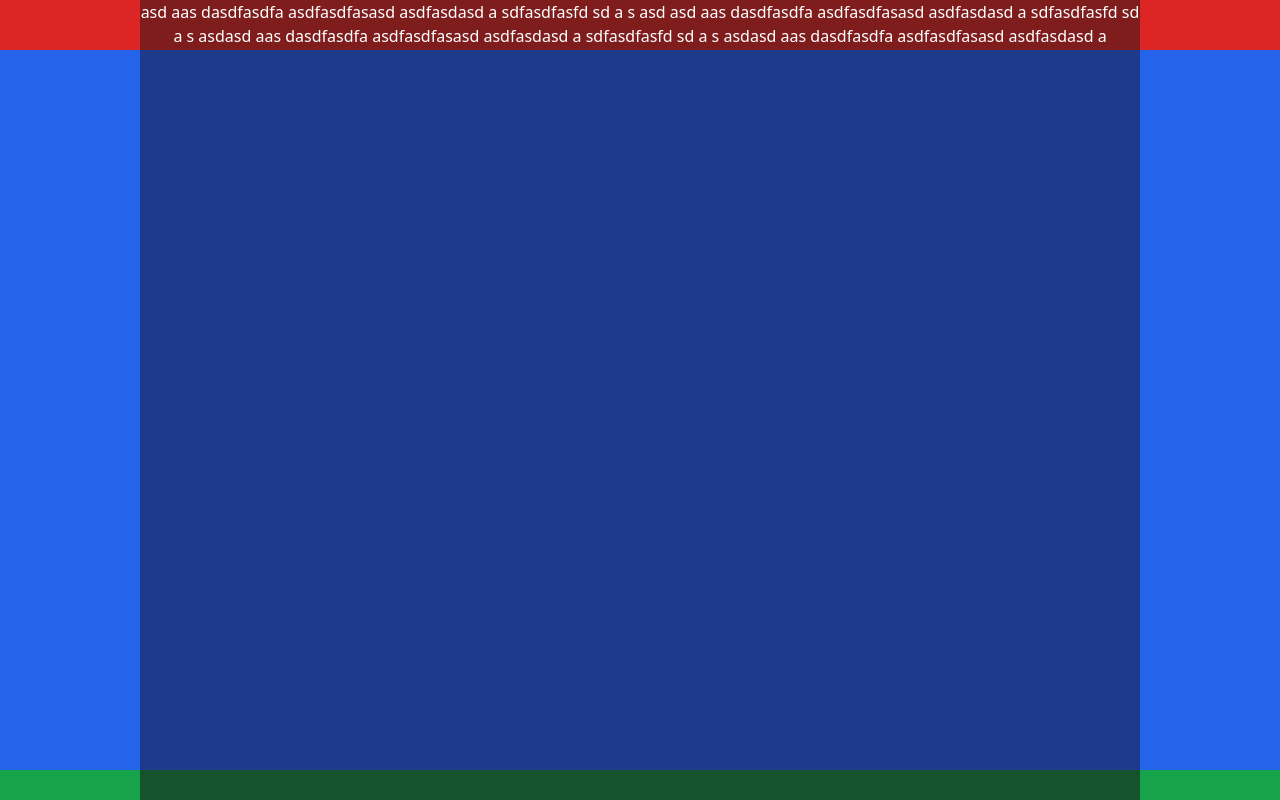
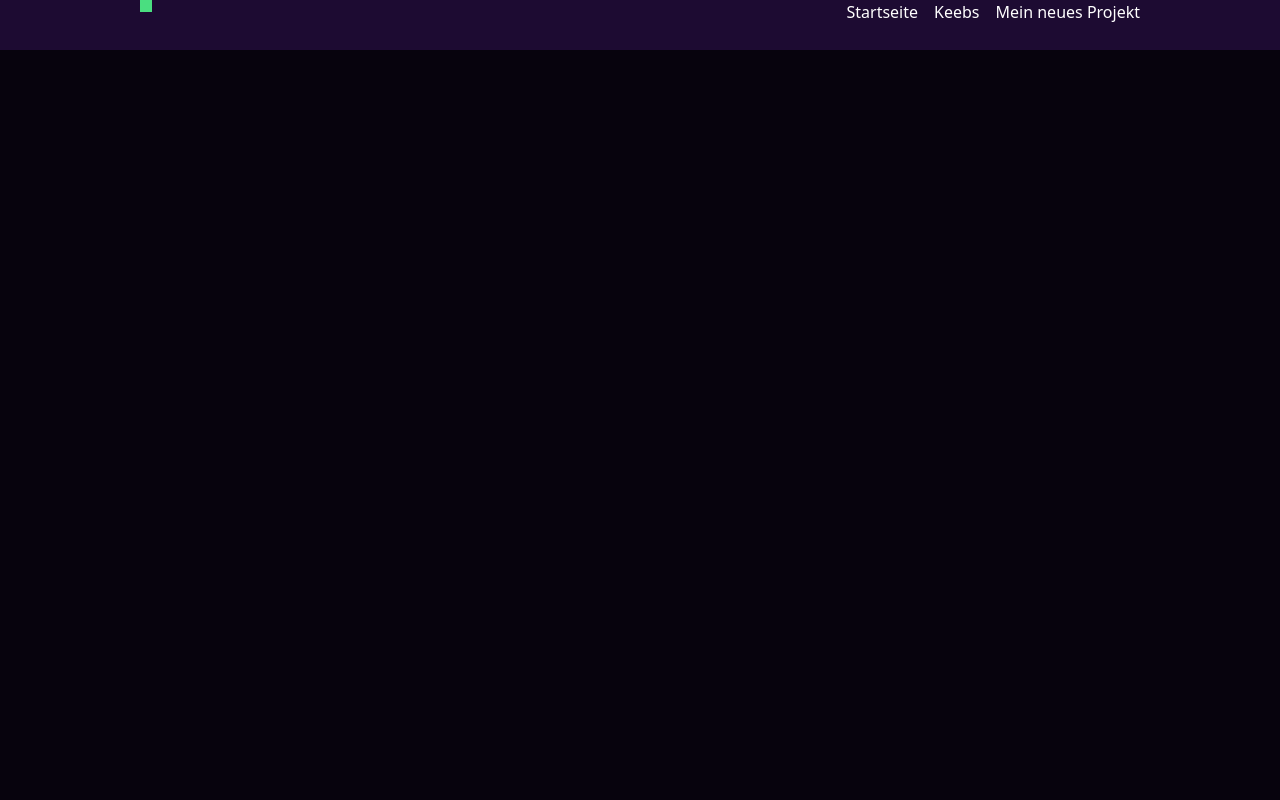
Before and after one commit to ValeCrafter/MechanicalKeybaordWebsite, a plain HTML site: page src/index.html in a window 1280 px wide. Drawn offline with Linux system fonts and the light colour scheme.

Commit message:
WIP: Navbar

```diff
--- a/src/index.html
+++ b/src/index.html
@@ -6,18 +6,25 @@
   <link href="../dist/output.css" rel="stylesheet">
 </head>
 <body class="bg-background text-text grid-main">
-  <nav class="row-start-1 bg-red-600 text-center">
-    <div class=" bg-red-900 h-full ">
-      asd aas dasdfasdfa asdfasdfasasd asdfasdasd a sdfasdfasfd sd a s asd asd aas dasdfasdfa asdfasdfasasd asdfasdasd a sdfasdfasfd sd a s asdasd aas dasdfasdfa asdfasdfasasd asdfasdasd a sdfasdfasfd sd a s asdasd aas dasdfasdfa asdfasdfasasd asdfasdasd a sdfasdfasfd sd a s asdasd aas dasdfasdfa asdfasdfasasd asdfasdasd a sdfasdfasfd sd a s asd
+  <header class="row-start-1 bg-secondary">
+    <div class="flex justify-between">
+      <div class="w-3 h-3 bg-green-400">
+
+      </div>
+      <nav class=" flex flex-row max-md:flex-col gap-4">
+        <a href="#">Startseite</a>
+        <a href="#">Keebs</a>
+        <a href="#">Mein neues Projekt</a>
+      </nav>
     </div>
-  </nav>
-  <main class="row-start-2 w-full h-full bg-blue-600">
-    <div class=" bg-blue-900 h-full ">
+  </header>
+  <main class="row-start-2">
+    <div class="">
 
     </div>
   </main>
-  <footer class="row-start-3 w-full h-full bg-green-600">
-    <div class=" bg-green-900 h-full ">
+  <footer class="row-start-3">
+    <div class="">
 
     </div>
   </footer>
--- a/src/input.css
+++ b/src/input.css
@@ -2,6 +2,14 @@
 @tailwind components;
 @tailwind utilities;
 
+@layer base{
+    h1, h2, h3{
+        @apply text-primary
+    }
+}
+
+@layer utilities{
+}
 .grid-main{
     @apply grid grid-rows-[50px_1fr_30px] h-full min-h-screen gap-0
 }
```
Also changed, not shown: dist/output.css.
